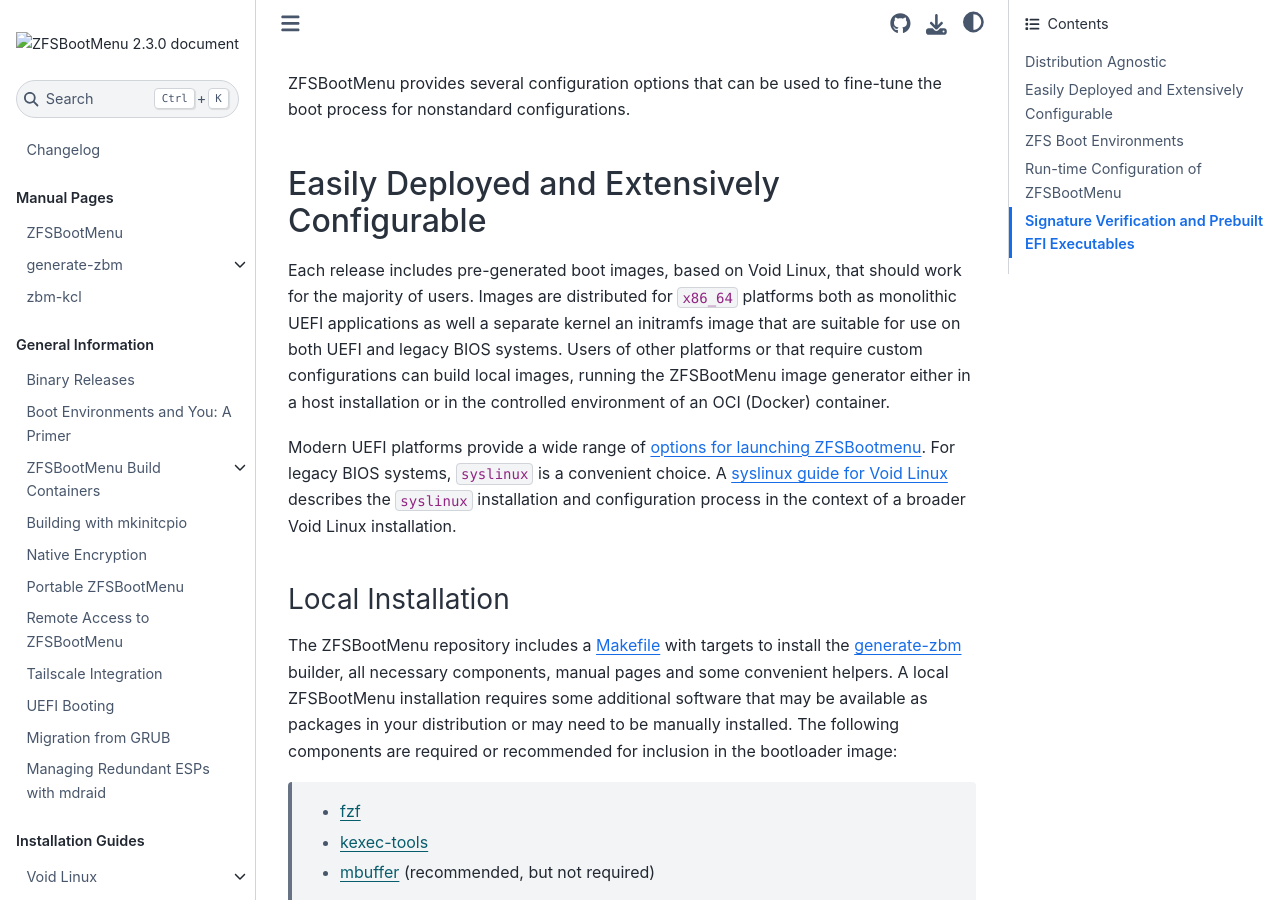
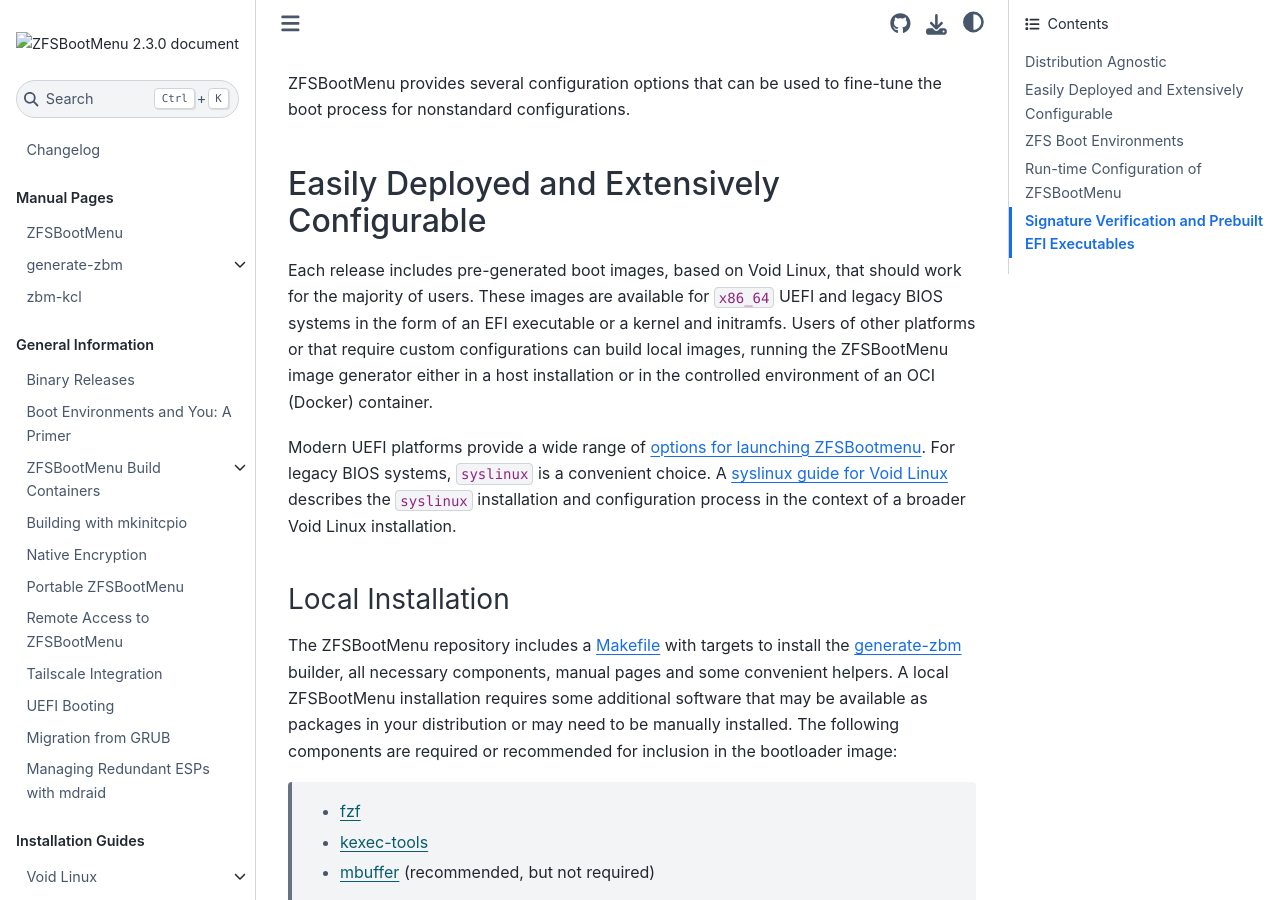
Before and after one commit to zbm-dev/zfsbootmenu, a Sphinx documentation site: the page built from docs/index.rst, in a window 1280 px wide and 900 px high, scrolled down 2290 px. Built offline with Sphinx 7.4.7 and the Sphinx Book theme 1.1.4, drawn with Linux system fonts in a browser that asks for light colours.

Commit message:
docs/index: shorten run-on sentence, fix typo

```diff
--- a/docs/index.rst
+++ b/docs/index.rst
@@ -170,11 +170,10 @@
 Easily Deployed and Extensively Configurable
 --------------------------------------------
 
-Each release includes pre-generated boot images, based on Void Linux, that should work for the majority of users. Images
-are distributed for ``x86_64`` platforms both as monolithic UEFI applications as well a separate kernel an initramfs
-image that are suitable for use on both UEFI and legacy BIOS systems. Users of other platforms or that require custom
-configurations can build local images, running the ZFSBootMenu image generator either in a host installation or in the
-controlled environment of an OCI (Docker) container.
+Each release includes pre-generated boot images, based on Void Linux, that should work for the majority of users. These
+images are available for ``x86_64`` UEFI and legacy BIOS systems in the form of an EFI executable or a kernel and
+initramfs. Users of other platforms or that require custom configurations can build local images, running the
+ZFSBootMenu image generator either in a host installation or in the controlled environment of an OCI (Docker) container.
 
 Modern UEFI platforms provide a wide range of :doc:`options for launching ZFSBootmenu </general/uefi-booting>`.
 For legacy BIOS systems, ``syslinux`` is a convenient choice. A
```
